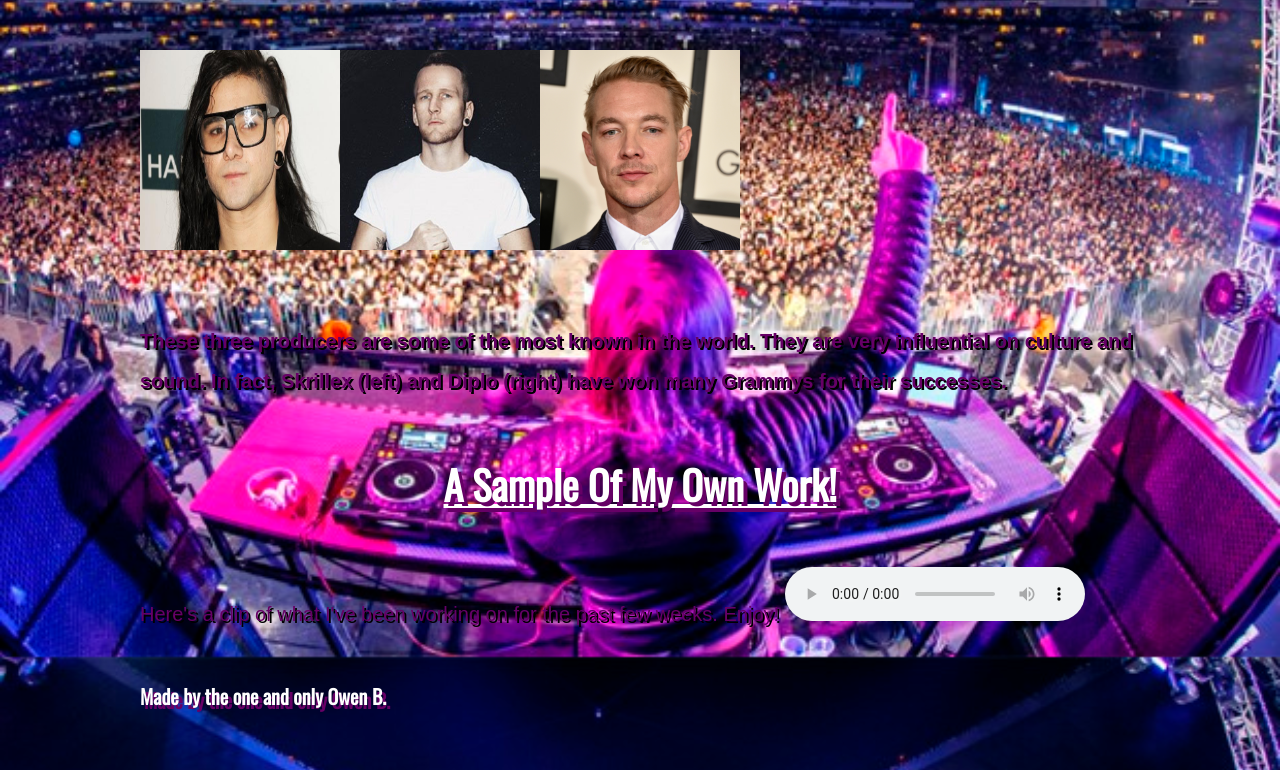
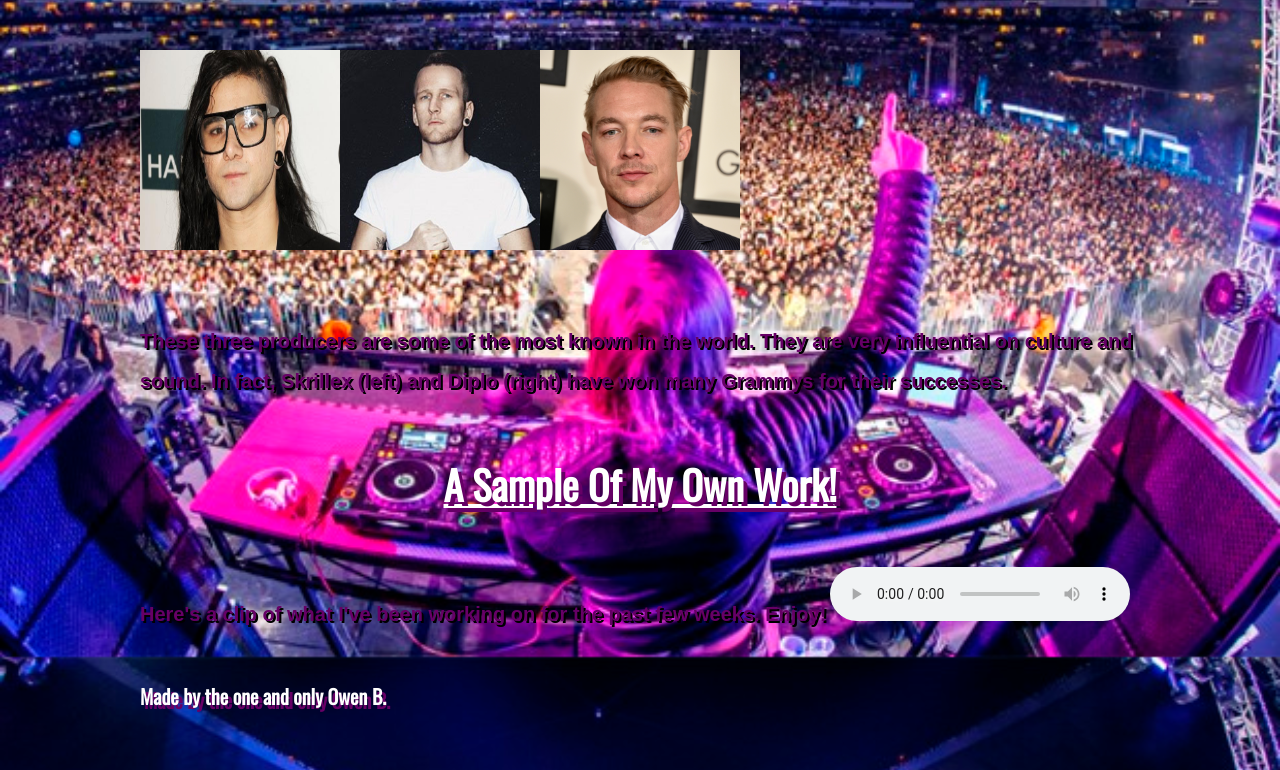
Before and after one commit to obone1337/my-hobby-website, a plain HTML site: page index.html in a window 1280 px wide. Shown: the part 1263-2033 px from the top of the page. Drawn offline with nearby package versions, Linux system fonts and the light colour scheme.

Commit message:
Update index.html

```diff
--- a/index.html
+++ b/index.html
@@ -31,7 +31,7 @@
 
 <h4> A Sample Of My Own Work! </h4>
 
-<p5> Here's a clip of what I've been working on for the past few weeks. Enjoy! </p5>
+<p5><b>Here's a clip of what I've been working on for the past few weeks. Enjoy!</b></p5>
 
 <audio controls>
   <source src="kapslapsample.mp3" type="audio/mpeg">
```
